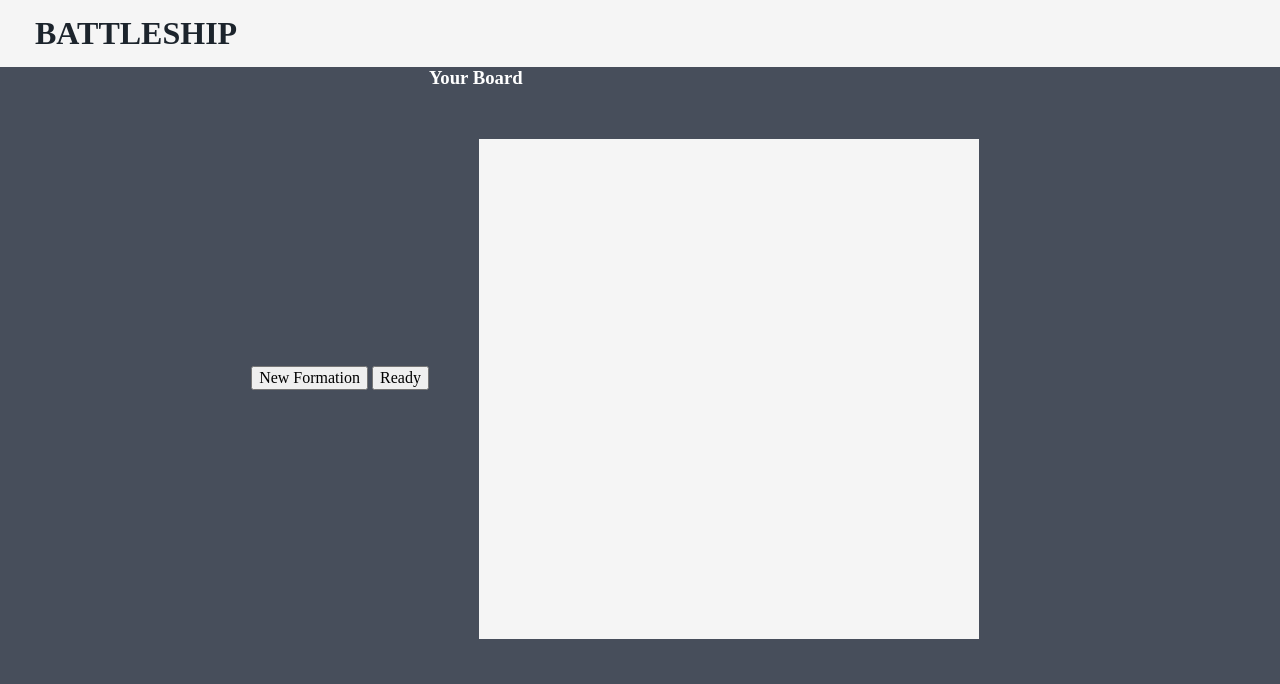
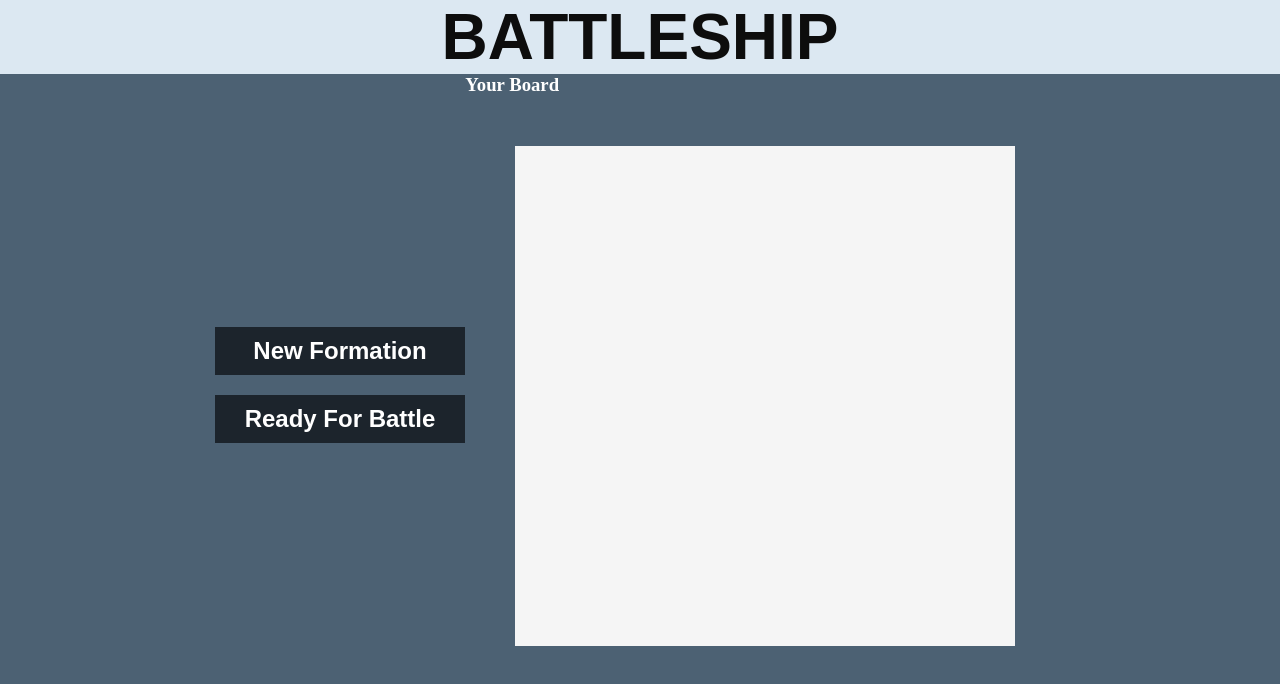
Before and after one commit to johngrassey/battleship, a website built with webpack: page src/template.html in a window 1280 px wide. Built offline with nearby package versions, Linux system fonts and the light colour scheme.

Commit message:
Style Header and Initial Buttons

```diff
--- a/src/style.css
+++ b/src/style.css
@@ -43,19 +43,55 @@ h6 {
 
 /* Main Styles */
 
+@import url("https://fonts.googleapis.com/css2?family=Quantico:ital,wght@0,400;0,700;1,400;1,700&display=swap");
+
+/* HEADER */
+
+.header {
+  background-color: #dce8f2;
+  font-family: "Quantico", sans-serif;
+  font-weight: 700;
+  font-size: 2rem;
+  text-align: center;
+}
+
+h1 {
+  color: #0d0d0d;
+}
+
+/* BODY */
+
+/* BUTTONS */
+
+#playerone-start {
+  display: flex;
+  flex-direction: column;
+  align-items: center;
+  justify-content: center;
+}
+
+button {
+  background-color: #1c242c;
+  color: #fff;
+  border: none;
+  width: 100%;
+  padding: 10px 20px;
+  margin: 10px;
+  font-family: "Quantico", sans-serif;
+  font-weight: 700;
+  font-size: 1.5rem;
+  cursor: pointer;
+}
+
+button:hover {
+  background-color: #0d0d0d;
+}
+
 body {
-  background-color: #474e5b;
+  background-color: #4c6173;
   color: #fff;
 }
 
-.header {
-  background-color: #f5f5f5;
-  padding: 15px 35px;
-}
-
-h1 {
-  color: #1c242c;
-}
 .content {
   display: flex;
   justify-content: center;
--- a/src/template.html
+++ b/src/template.html
@@ -13,11 +13,11 @@
       <div id="leftside">
         <div id="playerone-start">
           <button id="p1randomize">New Formation</button>
-          <button id="p1start">Ready</button>
+          <button id="p1start">Ready For Battle</button>
         </div>
         <div id="playertwo-start">
           <button id="p2randomize">New Formation</button>
-          <button id="p2start">Ready</button>
+          <button id="p2start">Ready For Battle</button>
         </div>
         <div id="oppboard">
           <h3>Opponent's Board</h3>
```
